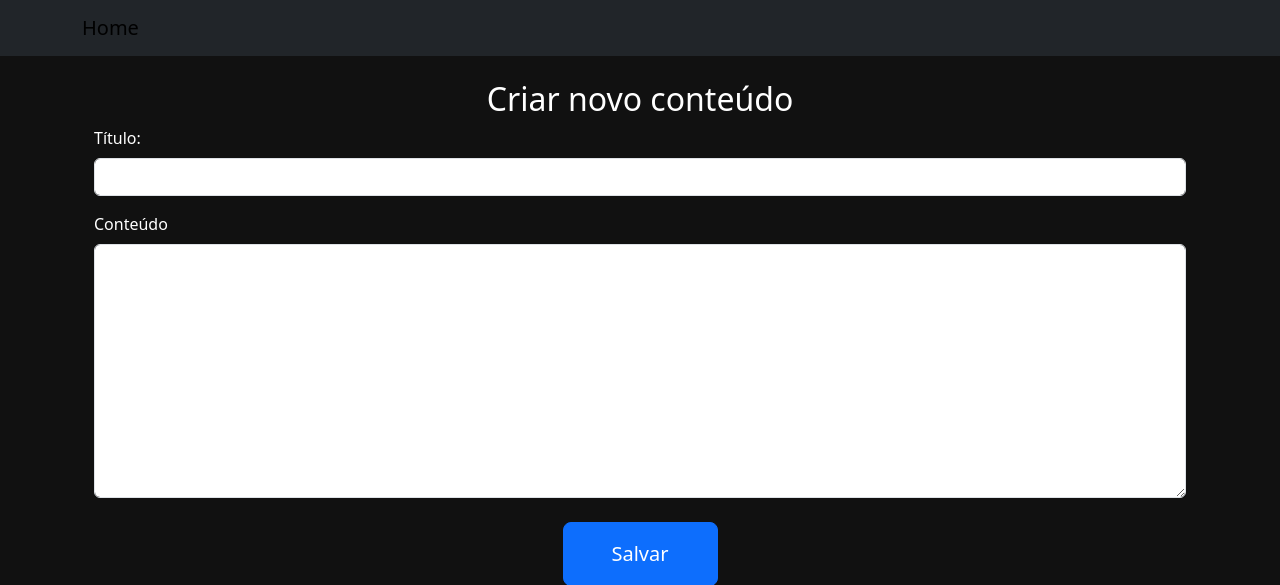
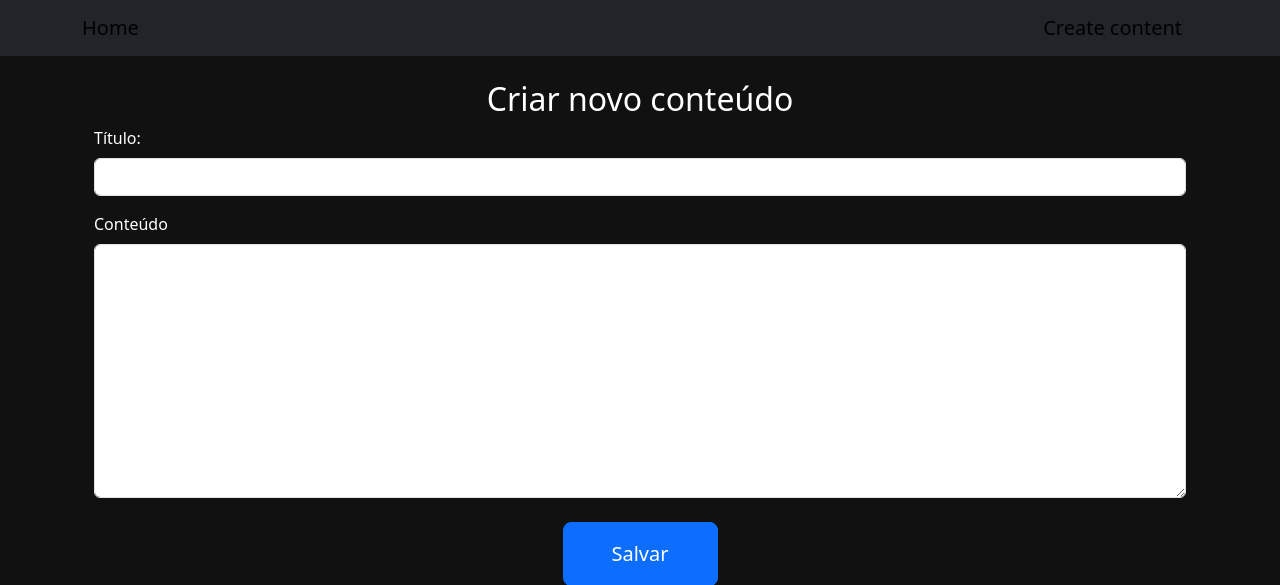
Before and after one commit to henriquenery1/verso_vivo, a Django app: page /contents/create/ in a window 1280 px wide. Shown: the top 585 px of the page. Run offline with Django 5.2, Linux system fonts and the light colour scheme.

Commit message:
feat: add Create cotent button in navbar

```diff
--- a/contents/templates/base.html
+++ b/contents/templates/base.html
@@ -21,6 +21,7 @@
     <nav class="navbar bg-dark mb-4">
       <div class="container">
           <a class="navbar-brand" href="{% url 'titles_content' %}">Home</a>
+          <a class="navbar-brand" href="{% url 'create_content' %}">Create content</a>
       </div>
     </nav>
 
```
